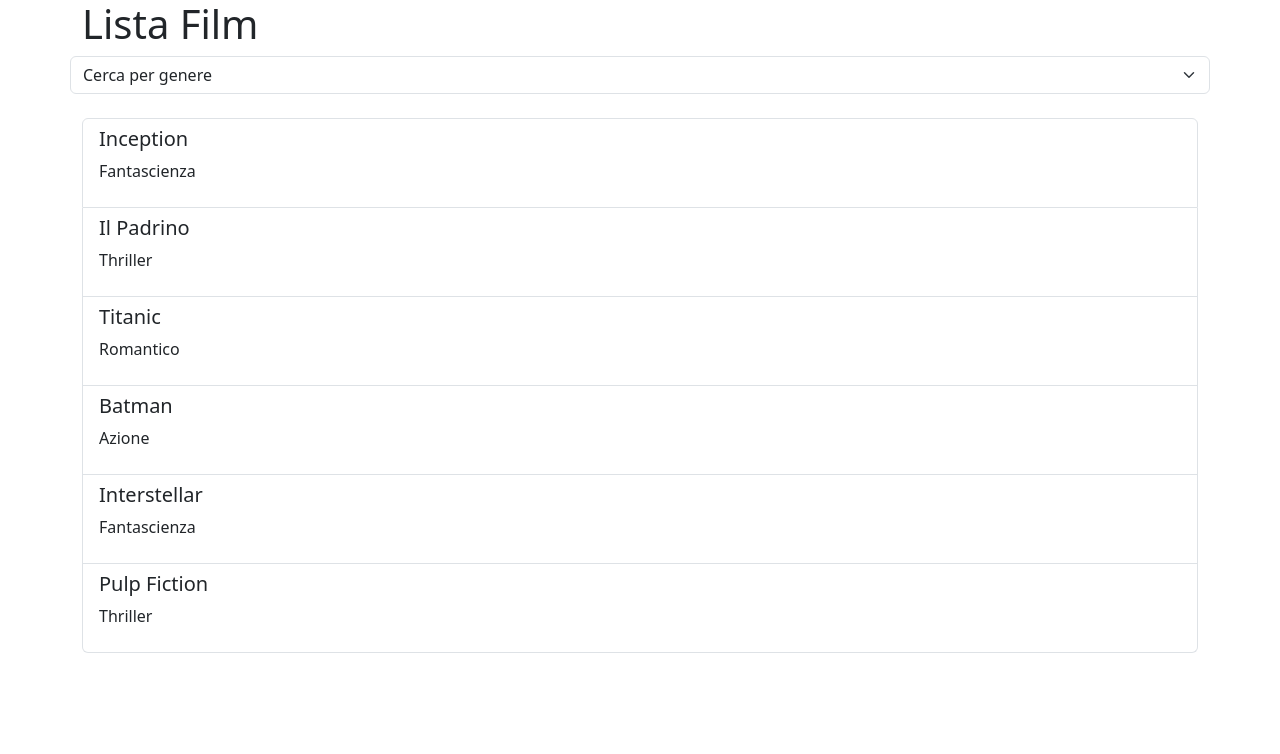
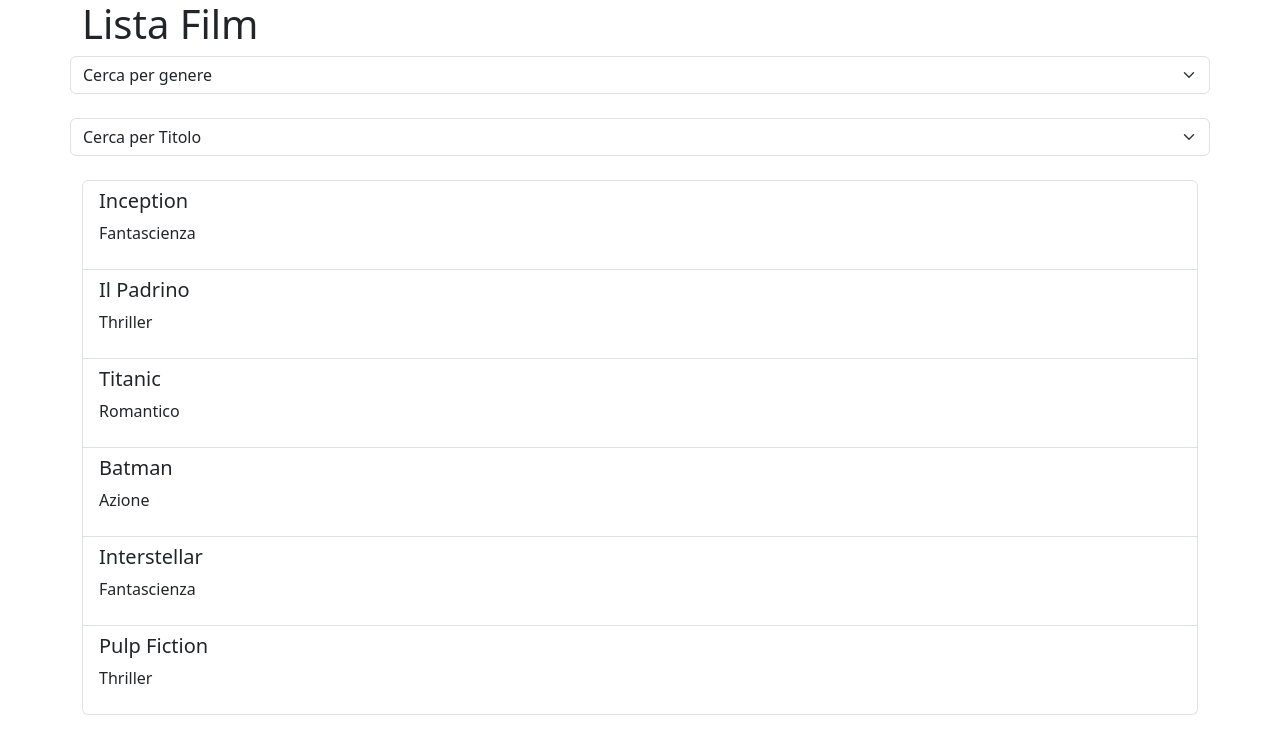
Before and after one commit to Ivanaricci/react-movie-filter, a React (Vite) app: page / in a window 1280 px wide. Shown: the top 754 px of the page. Built offline with nearby package versions, Linux system fonts and the light colour scheme.

Commit message:
[UPD] Add filtre per titolo

```diff
--- a/src/App.jsx
+++ b/src/App.jsx
@@ -14,8 +14,11 @@
 
   const [selectedGenre, setSelectedGenre] = useState("");
   const [filmFiltered, setFilmFiltered] = useState(arrayFilms);
+  const [selectedTitle, setSelectedTitle] = useState("");
+
 
   const generiUnici = [];
+  const newArrayTitle = [...arrayFilms]
 
   for (let i = 0; i < arrayFilms.length; i++) {
     const genre = arrayFilms[i].genre;
@@ -37,7 +40,7 @@
 
     };
 
-  }, [selectedGenre])
+  }, [selectedGenre, selectedTitle])
 
   return (
     <>
@@ -49,17 +52,29 @@
           <select class="form-select mb-4" aria-label="Default select example"
             value={selectedGenre}
             onChange={e => setSelectedGenre(e.target.value)}>
-            <option selected value={''}>Cerca per genere</option>
+            <option value={''}>Cerca per genere</option>
             {generiUnici.map((genere) => {
               return (
-                <option value={genere}>{genere}</option>
+                <option key={genere} value={genere}>{genere}</option>
               )
             })}
+          </select>
+
+          <select class="form-select mb-4" aria-label="Default select example"
+            value={selectedTitle}
+            onChange={e => setSelectedTitle(e.target.value)}>
+            <option value={''}>Cerca per Titolo</option>
+            {newArrayTitle.map((film) => {
+              return (
+                <option key={film.title} value={film.title}>{film.title}</option>
+              )
+            })}
+          </select>
 
 
 
 
-          </select>
+
           <div className="col12">
             <ul className="list-group">
               {filmFiltered.map((film) => {
```
